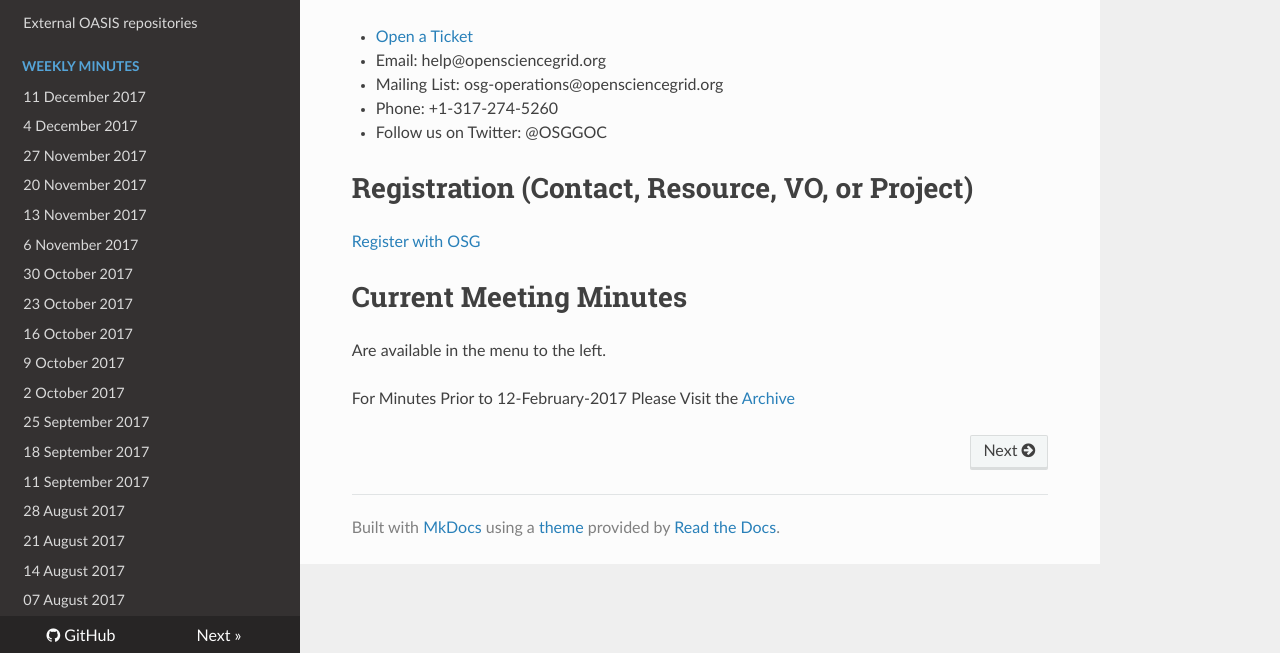
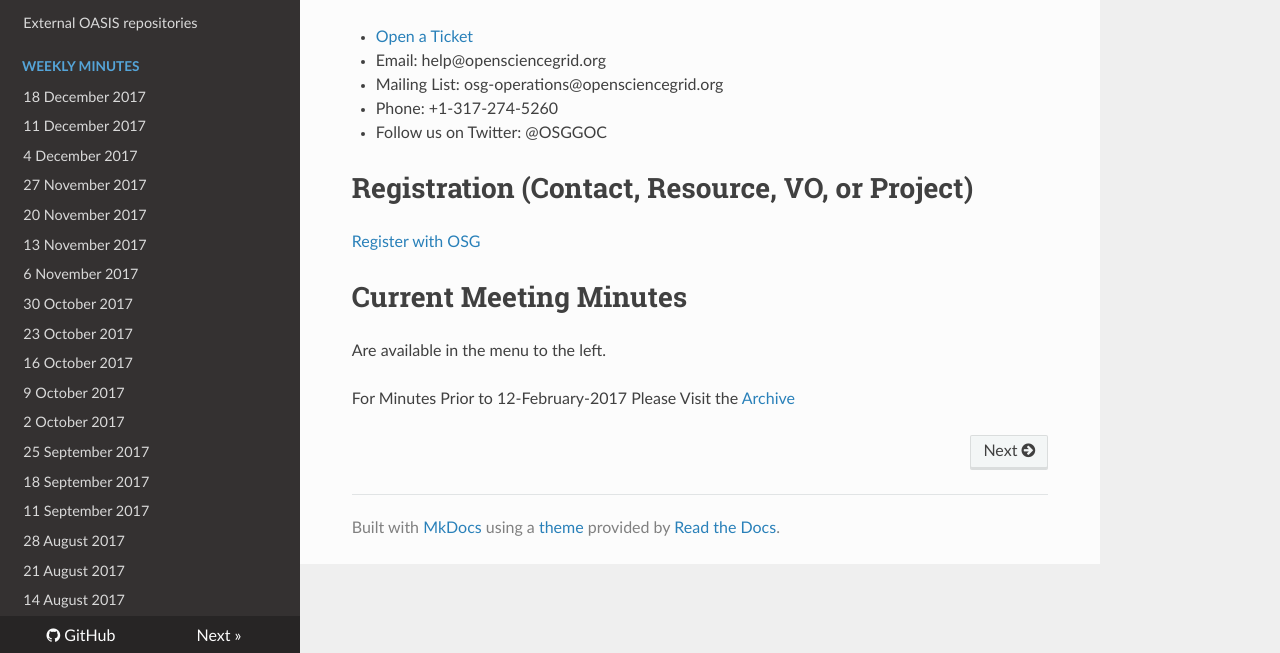
Before and after one commit to osg-htc/operations, an MkDocs documentation site: the page built from docs/index.md, in a window 1280 px wide. Shown: the part 244-897 px from the top of the page. Built offline with MkDocs 1.6.1, drawn with Linux system fonts in a browser that asks for light colours; nearby versions of some CDN libraries; old or Windows-style settings are respelled for this version of MkDocs.

Commit message:
Update mkdocs.yml

```diff
--- a/mkdocs.yml
+++ b/mkdocs.yml
@@ -18,6 +18,7 @@ pages:
   - 'OIM': 'SLA/oim.md'
 - External OASIS repositories: 'external-oasis-repos.md'
 - Weekly Minutes:
+  - '18 December 2017': 'WeeklyMinutes/18Dec2017.md'
   - '11 December 2017': 'WeeklyMinutes/11Dec2017.md'
   - '4 December 2017': 'WeeklyMinutes/04Dec2017.md'
   - '27 November 2017': 'WeeklyMinutes/27Nov2017.md'
```
